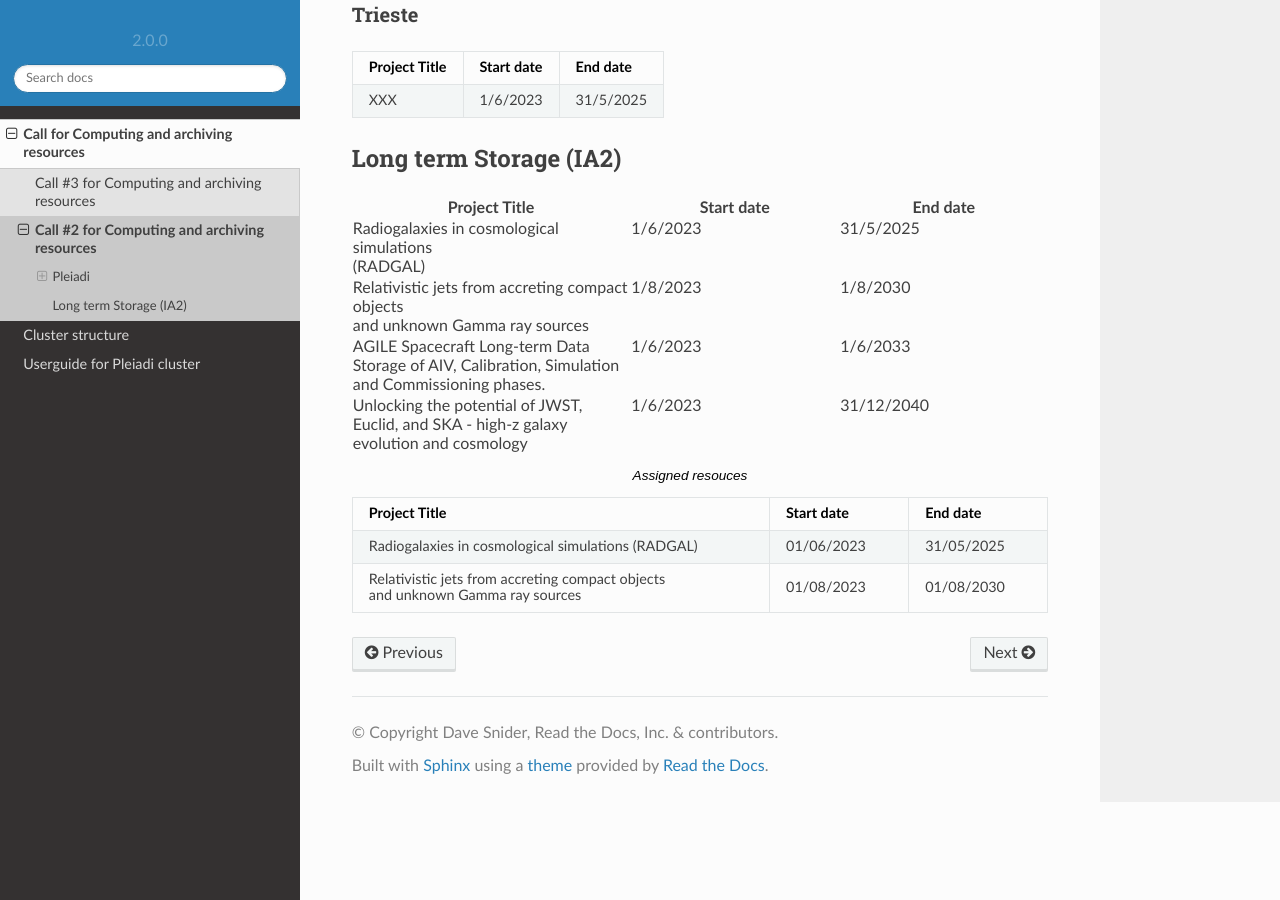
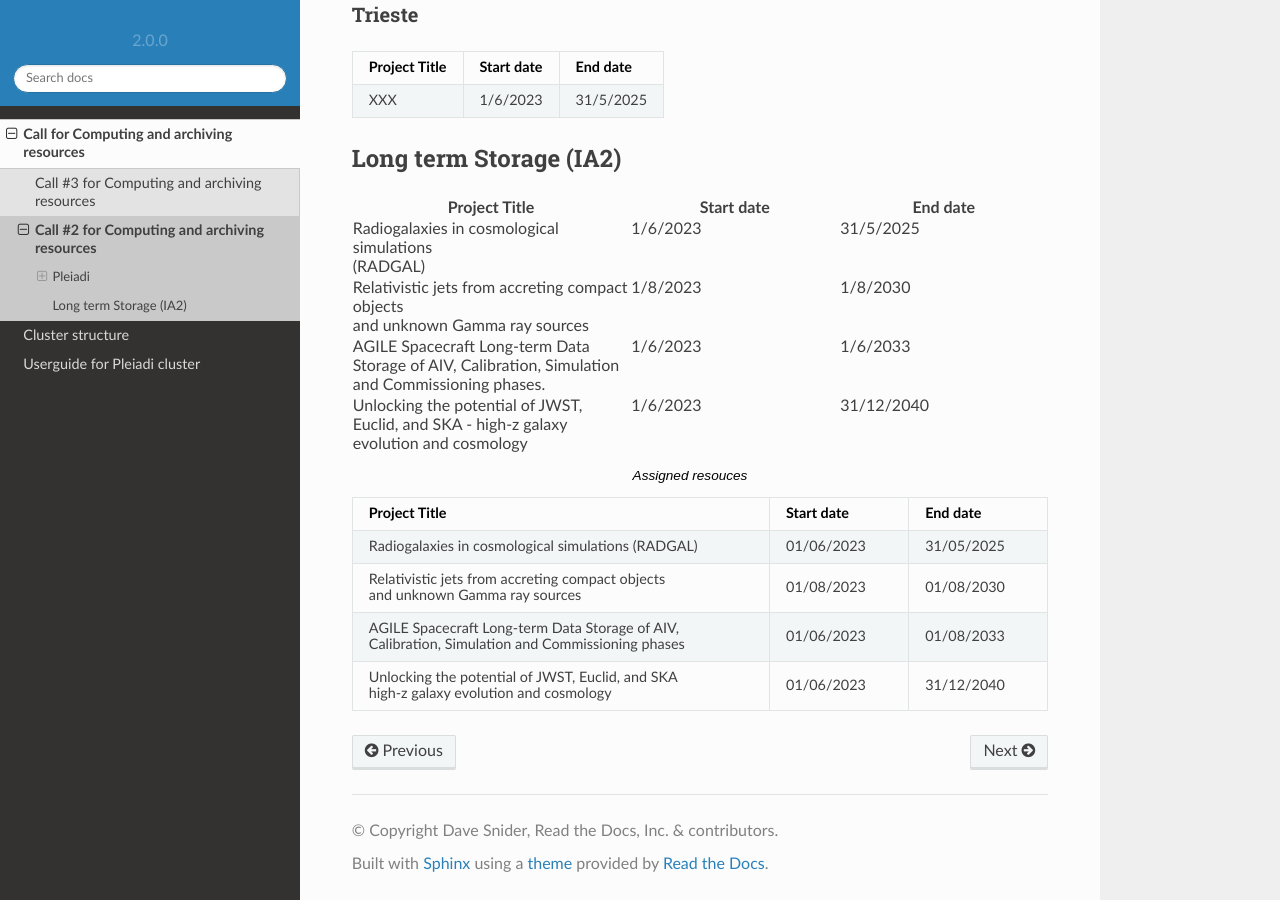
Before and after one commit to fvitello/pleiadi-doc, a Sphinx documentation site: the page built from docs/call/call2.rst, in a window 1280 px wide and 900 px high, scrolled down 602 px. Built offline with Sphinx 7.4.7 and the Read the Docs theme 2.0.0, drawn with Linux system fonts in a browser that asks for light colours; pages that are not in the unit, such as notebooks, are missing from menus.

Commit message:
Update call2.rst
long term ia2

```diff
--- a/docs/call/call2.rst
+++ b/docs/call/call2.rst
@@ -81,12 +81,14 @@ Long term Storage (IA2)
   :width: 100%
   :widths: 3 1 1
 
-  ====================================================================================               ==========   ==========
-  Project Title                                                                                      Start date     End date
-  ====================================================================================               ==========   ==========
-  Radiogalaxies in cosmological simulations (RADGAL)                                                 01/06/2023   31/05/2025
-  Relativistic jets from accreting compact objects |br| and unknown Gamma ray sources                01/08/2023   01/08/2030
-  ====================================================================================               ==========   ==========
+  ======================================================================================================    ==========   ==========
+  Project Title                                                                                             Start date     End date
+  ======================================================================================================    ==========   ==========
+  Radiogalaxies in cosmological simulations (RADGAL)                                                        01/06/2023   31/05/2025
+  Relativistic jets from accreting compact objects |br| and unknown Gamma ray sources                       01/08/2023   01/08/2030
+  AGILE Spacecraft Long-term Data Storage of AIV, |br| Calibration, Simulation and Commissioning phases     01/06/2023   01/08/2033
+  Unlocking the potential of JWST, Euclid, and SKA |br| high-z galaxy evolution and cosmology               01/06/2023   31/12/2040
+  ======================================================================================================    ==========   ==========
 
 .. |br| raw:: html
 
```
